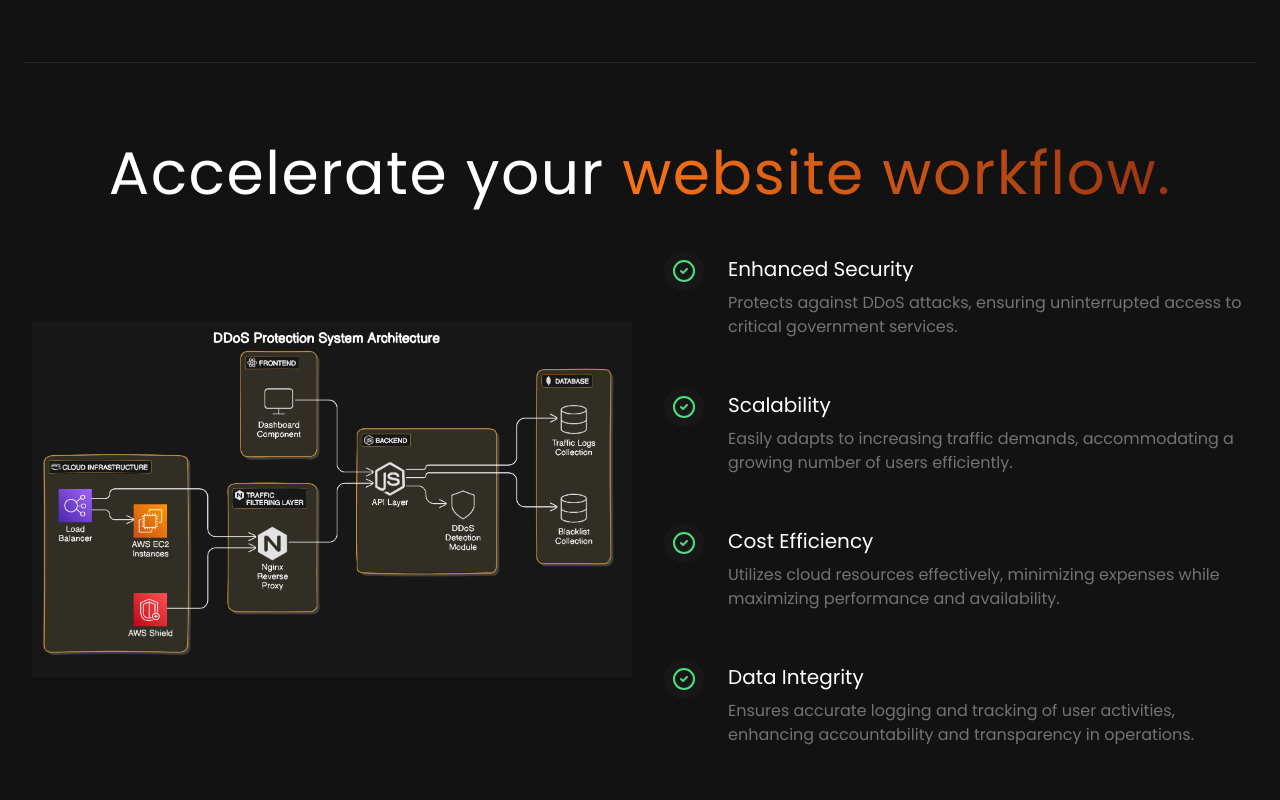
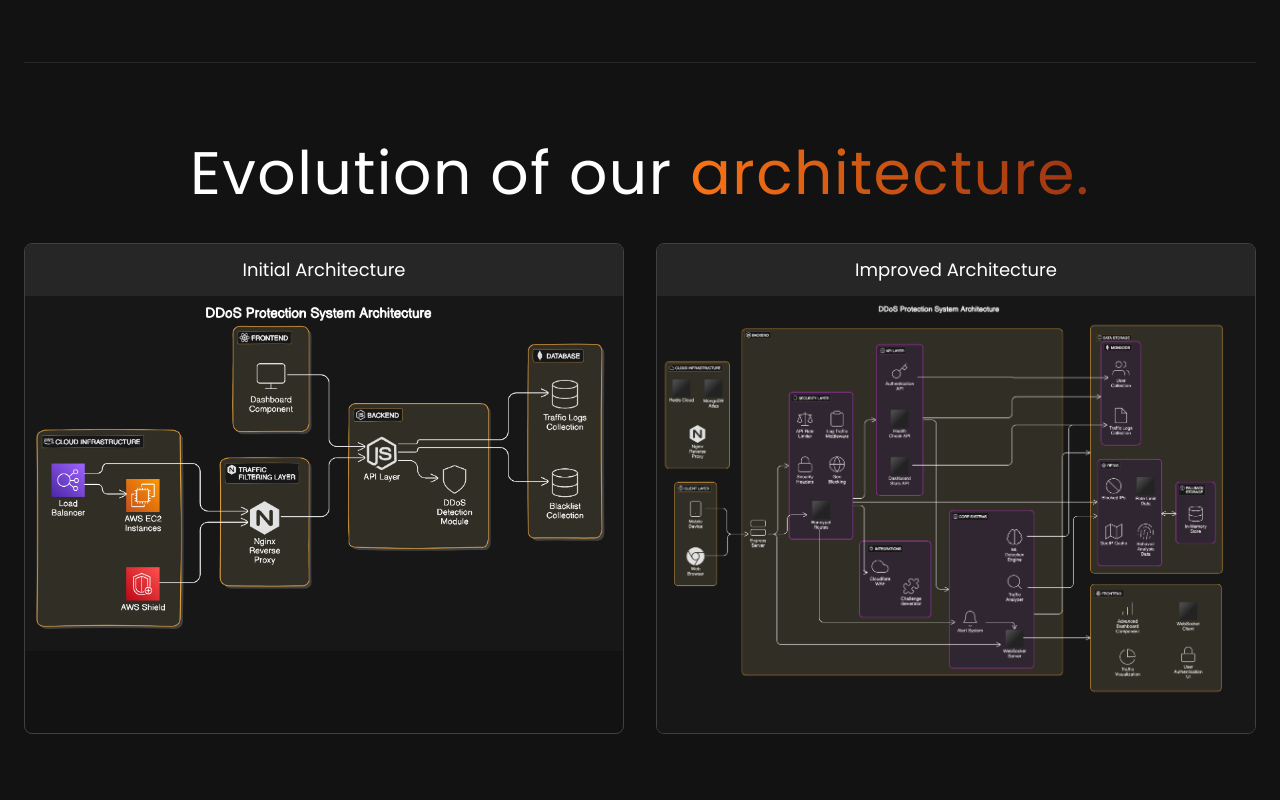
Before and after one commit to iamrohitkandpal/DDoS-Cloud-Protection-System, a React (Vite) app in the folder frontend/: page / in a window 1280 px wide. Shown: the part 1680-2480 px from the top of the page. Built offline with nearby package versions, Linux system fonts and the light colour scheme; no server answers.

Commit message:
Added DDoS Protection System documentation and updated architecture images in Workflow component

```diff
--- a/frontend/src/components/HeroSection.jsx
+++ b/frontend/src/components/HeroSection.jsx
@@ -1,7 +1,7 @@
 import video1 from "../assets/video1.mp4";
 import video2 from "../assets/video2.mp4";
 import document from "../assets/PBL-1 Report.pdf";
-import details from "../assets/PBL-1 PPT.pdf";
+import details from "../assets/PBL PPT.pdf";
 
 const handleVideoError = (e) => {
   console.warn('Video could not be loaded:', e);
--- a/frontend/src/components/Workflow.jsx
+++ b/frontend/src/components/Workflow.jsx
@@ -1,24 +1,62 @@
-import { CheckCircle2 } from "lucide-react";
-import codeImg from "../assets/code.png";
+import { useState } from "react";
+import { CheckCircle2, Maximize2, X } from "lucide-react";
+import oldArchImg from "../assets/code.png";
+import newArchImg from "../assets/PBL-II Architecture.png";
 import { checklistItems } from "../constants";
 
 const Workflow = () => {
+  const [fullScreenImage, setFullScreenImage] = useState(null);
+
   return (
     <div className="mt-20">
       <h2 className="text-3xl sm:text-5xl lg:text-6xl text-center mt-6 tracking-wide">
-        Accelerate your{" "}
+        Evolution of our{" "}
         <span className="bg-gradient-to-r from-orange-500 to-orange-800 text-transparent bg-clip-text">
-          website workflow.
+          architecture.
         </span>
       </h2>
-      <div className="flex flex-wrap justify-center">
-        <div className="p-2 w-full flex items-center justify-center lg:w-1/2">
-          <img src={codeImg} alt="Coding" />
+
+      {/* Architecture comparison */}
+      <div className="flex flex-col lg:flex-row gap-8 justify-center mt-10 mb-12">
+        {/* Old Architecture */}
+        <div className="relative group w-full lg:w-1/2 rounded-lg border border-neutral-700 overflow-hidden">
+          <div className="absolute inset-0 bg-black bg-opacity-0 group-hover:bg-opacity-60 transition-all duration-300 flex items-center justify-center">
+            <button
+              onClick={() => setFullScreenImage(oldArchImg)}
+              className="opacity-0 group-hover:opacity-100 transition-opacity duration-300 bg-orange-600 text-white py-2 px-4 rounded-md flex items-center"
+            >
+              <Maximize2 size={18} className="mr-2" /> View Full Screen
+            </button>
+          </div>
+          <div className="p-3 bg-neutral-800">
+            <h3 className="text-lg text-center">Initial Architecture</h3>
+          </div>
+          <img src={oldArchImg} alt="Initial Architecture" className="w-full" />
         </div>
-        <div className="pt-12 w-full lg:w-1/2">
+
+        {/* New Architecture */}
+        <div className="relative group w-full lg:w-1/2 rounded-lg border border-neutral-700 overflow-hidden">
+          <div className="absolute inset-0 bg-black bg-opacity-0 group-hover:bg-opacity-60 transition-all duration-300 flex items-center justify-center">
+            <button
+              onClick={() => setFullScreenImage(newArchImg)}
+              className="opacity-0 group-hover:opacity-100 transition-opacity duration-300 bg-orange-600 text-white py-2 px-4 rounded-md flex items-center"
+            >
+              <Maximize2 size={18} className="mr-2" /> View Full Screen
+            </button>
+          </div>
+          <div className="p-3 bg-neutral-800">
+            <h3 className="text-lg text-center">Improved Architecture</h3>
+          </div>
+          <img src={newArchImg} alt="Improved Architecture" className="w-full" />
+        </div>
+      </div>
+
+      {/* Checklist items - updated to 2-column layout */}
+      <div className="pt-6 w-full px-6 md:px-12 lg:px-20">
+        <div className="grid grid-cols-1 md:grid-cols-2 gap-x-8 gap-y-10">
           {checklistItems.map((item, index) => (
-            <div key={index} className="flex mb-12">
-              <div className="text-green-400 mx-6 bg-neutral-900 h-10 w-10 p-2 justify-center items-center rounded-full">
+            <div key={index} className="flex">
+              <div className="text-green-400 mr-4 bg-neutral-900 h-10 w-10 p-2 flex-shrink-0 flex justify-center items-center rounded-full">
                 <CheckCircle2 />
               </div>
               <div>
@@ -29,6 +67,32 @@ const Workflow = () => {
           ))}
         </div>
       </div>
+
+      {/* Full Screen Modal */}
+      {fullScreenImage && (
+        <div
+          className="fixed inset-0 bg-black bg-opacity-90 z-50 flex items-center justify-center p-4"
+          onClick={() => setFullScreenImage(null)}
+        >
+          <div
+            className="relative max-w-7xl max-h-[90vh] overflow-auto"
+            onClick={e => e.stopPropagation()}
+          >
+            <button
+              onClick={() => setFullScreenImage(null)}
+              className="absolute top-2 right-2 bg-neutral-800 rounded-full p-2 hover:bg-neutral-700"
+              aria-label="Close"
+            >
+              <X size={24} />
+            </button>
+            <img
+              src={fullScreenImage}
+              alt="Architecture Diagram"
+              className="max-w-full max-h-[85vh] object-contain"
+            />
+          </div>
+        </div>
+      )}
     </div>
   );
 };
```
Also changed, not shown: frontend/src/assets/PBL-II Architecture.png (added), 1 other file (tests, documents, lock files or other folders).
